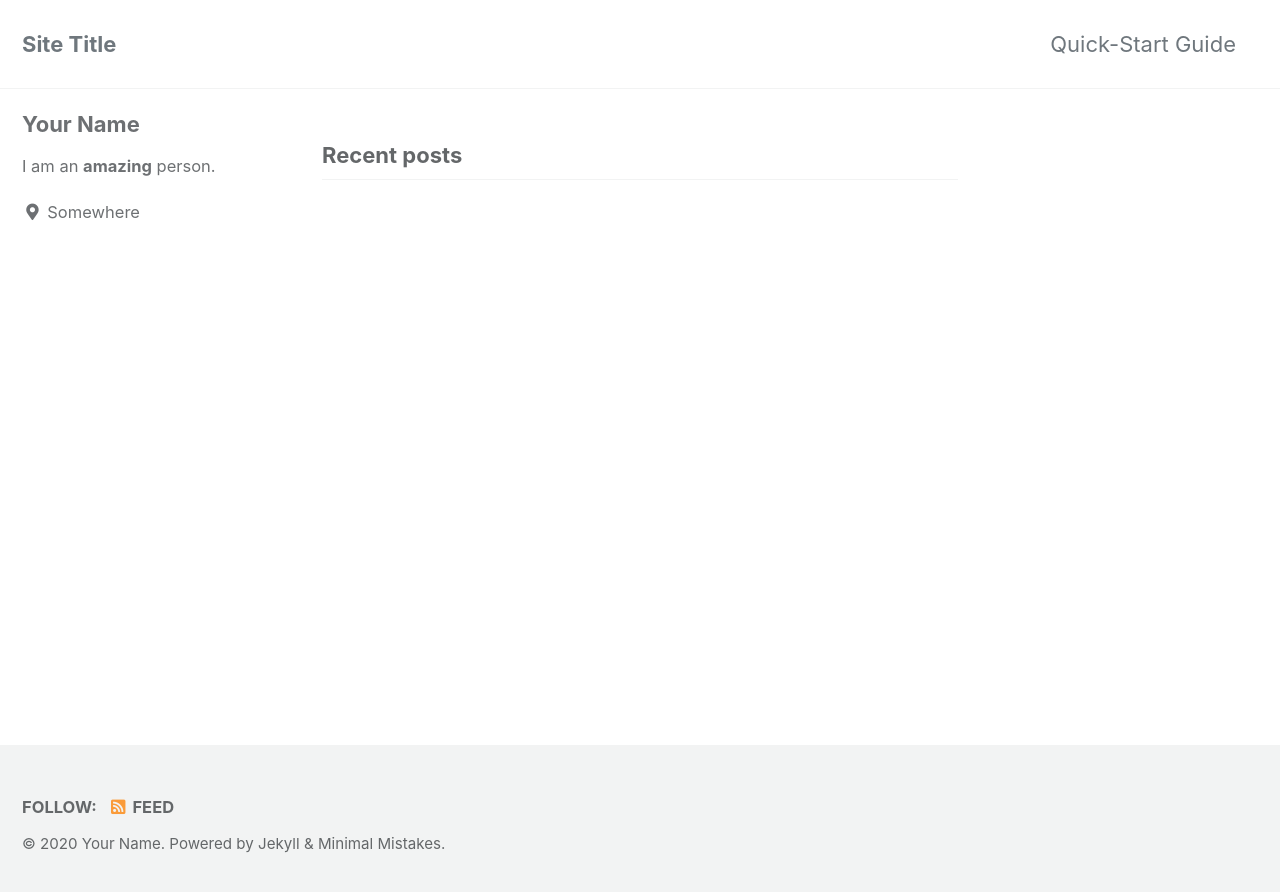
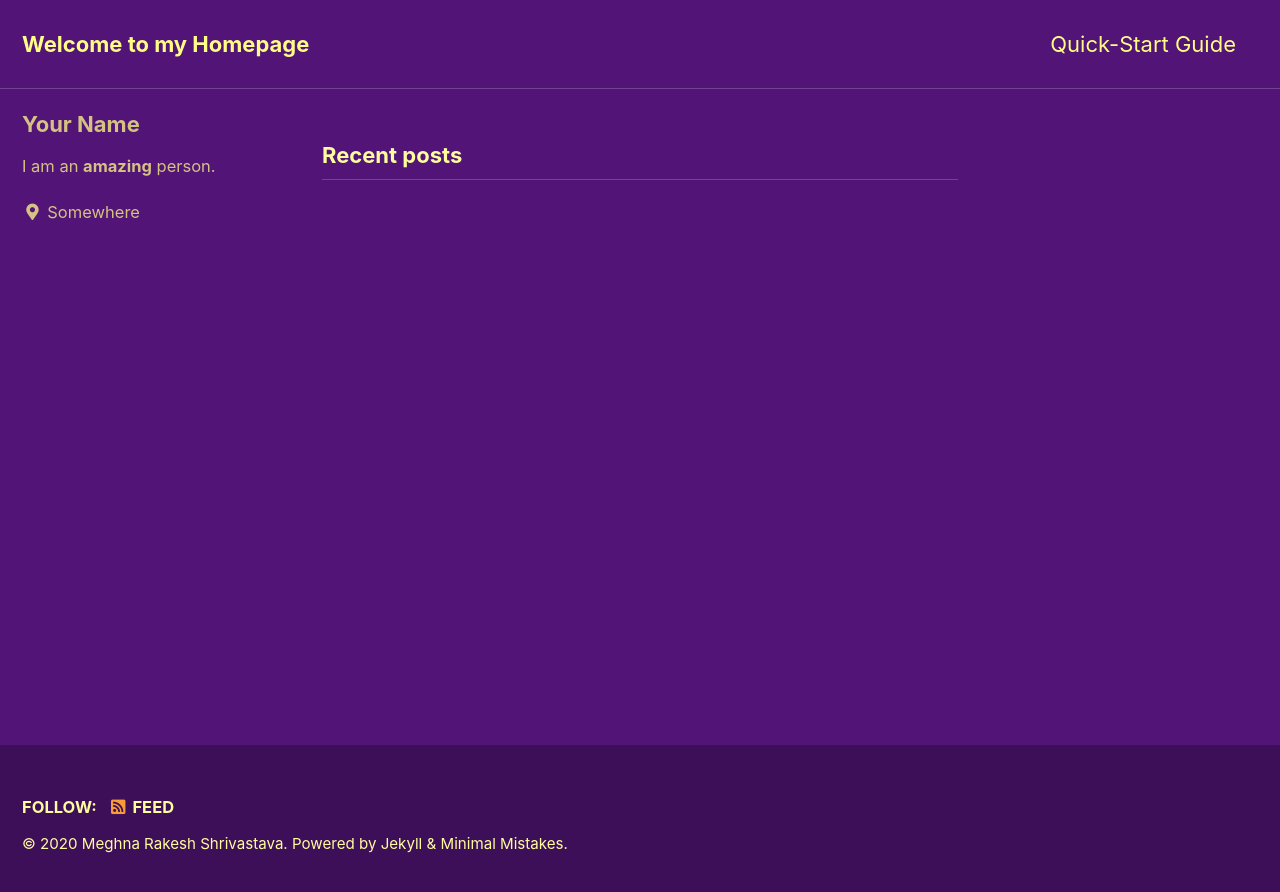
Before and after one commit to MeghnaRShrivastava/MeghnaRShrivastava.github.io, a Jekyll site: the page built from index.html, in a window 1280 px wide. Shown: the top 892 px of the page. Built offline with Jekyll 4.4.1, drawn with Linux system fonts in a browser that asks for light colours; cached includes are drawn as plain includes; the list of posts is cut into pages by our own code.

Commit message:
updated _config.yml :wq

```diff
--- a/_config.yml
+++ b/_config.yml
@@ -12,16 +12,16 @@
 
 # theme                  : "minimal-mistakes-jekyll"
 # remote_theme           : "mmistakes/minimal-mistakes"
-minimal_mistakes_skin    : "default" # "air", "aqua", "contrast", "dark", "dirt", "neon", "mint", "plum", "sunrise"
+minimal_mistakes_skin    : "plum" # "air", "aqua", "contrast", "dark", "dirt", "neon", "mint", "plum", "sunrise"
 
 # Site Settings
 locale                   : "en-US"
-title                    : "Site Title"
+title                    : "Welcome to my Homepage"
 title_separator          : "-"
 subtitle                 : # site tagline that appears below site title in masthead
-name                     : "Your Name"
-description              : "An amazing website."
-url                      : # the base hostname & protocol for your site e.g. "https://mmistakes.github.io"
+name                     : "Meghna Rakesh Shrivastava"
+description              : "My Portfolio"
+url                      : "https://meghnarshrivastava.github.io" #the base hostname & protocol for your site e.g. "https://mmistakes.github.io"
 baseurl                  : # the subpath of your site, e.g. "/blog"
 repository               : # GitHub username/repo-name e.g. "mmistakes/minimal-mistakes"
 teaser                   : # path of fallback teaser image, e.g. "/assets/images/500x300.png"
```
Also changed, not shown: 1 other file.
